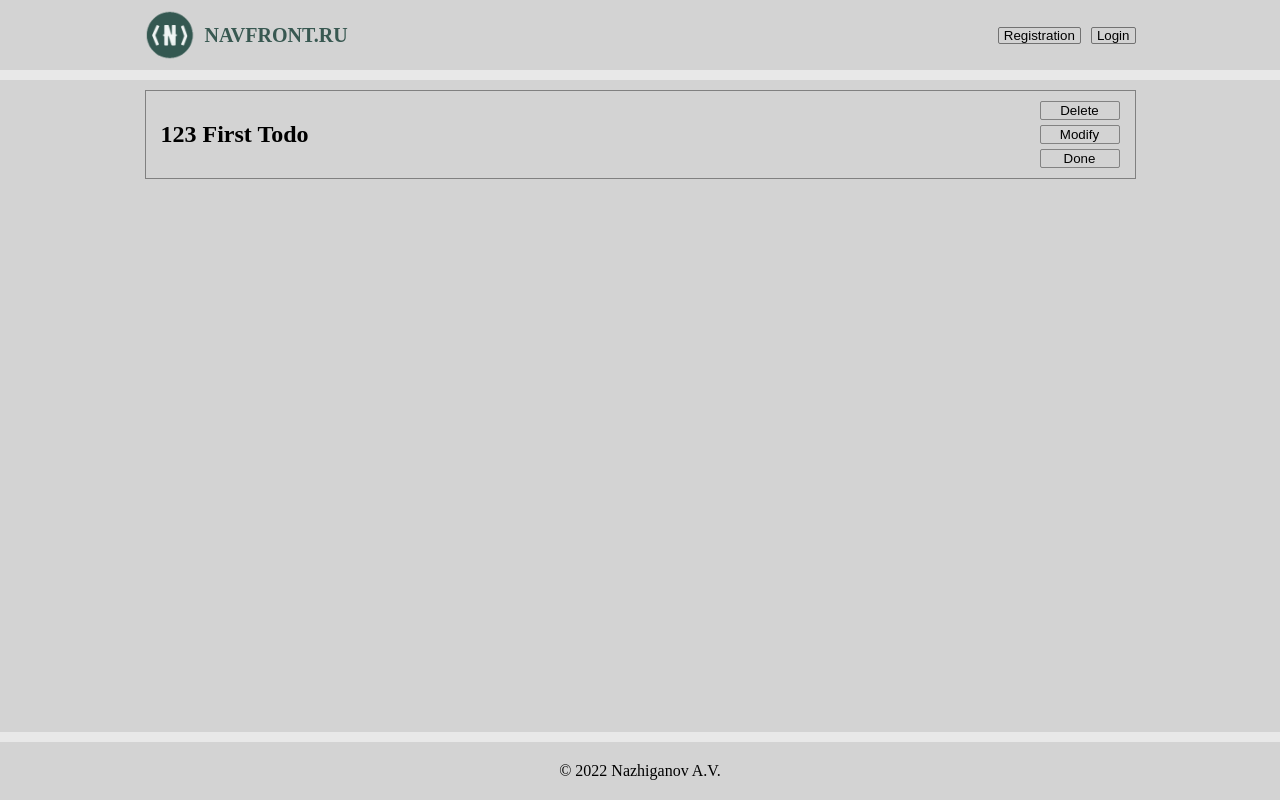
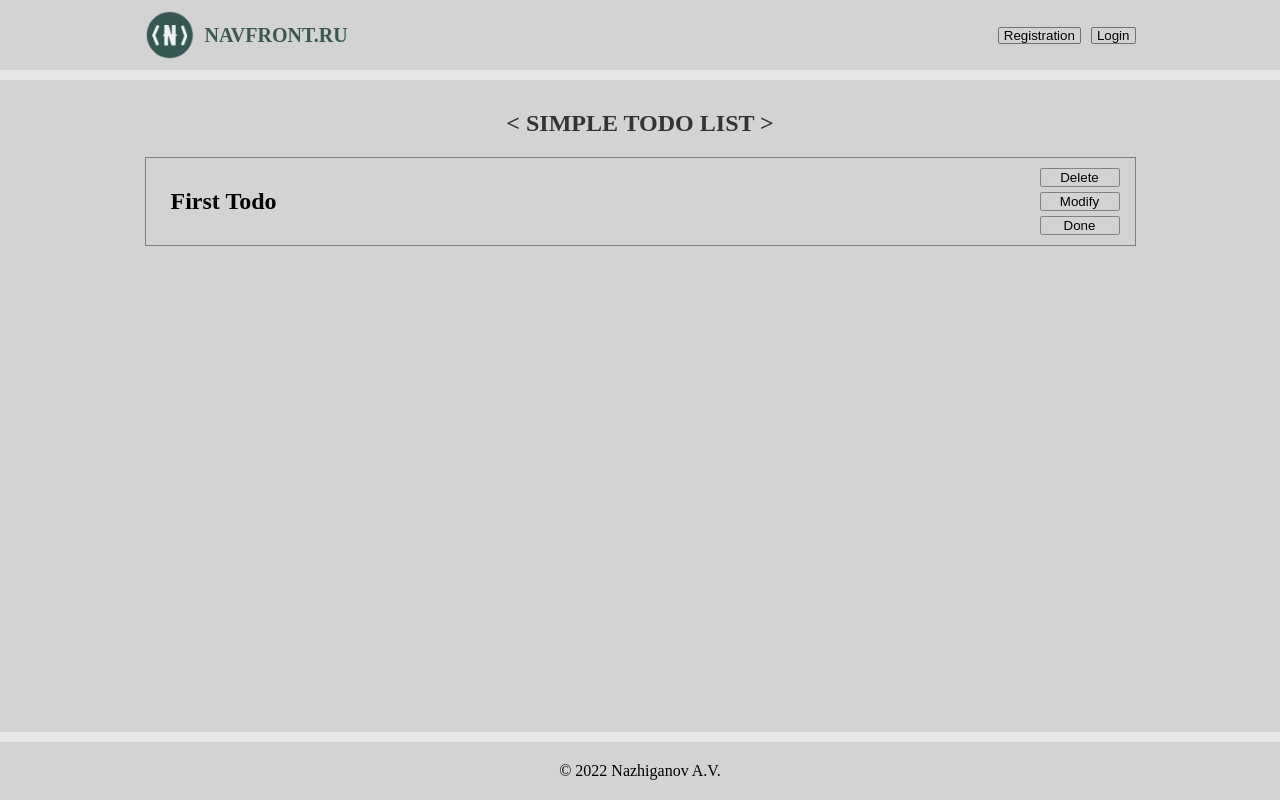
Before and after one commit to Navfront/SimpleToDo, a React (Create React App) app: page / in a window 1280 px wide. Built offline with nearby package versions, Linux system fonts and the light colour scheme.

Commit message:
refactoring

```diff
--- a/src/components/layers/main/main.tsx
+++ b/src/components/layers/main/main.tsx
@@ -1,16 +1,17 @@
 
 import TodoCard from '../../ui/todo-card/todo-card'
 import { StyledContainer } from '../container/styled'
-import { StyledMain, TodoList } from './styled'
+import { StyledMain, StyledMainTitle, StyledTodoList } from './styled'
 function Main () {
   return <StyledMain>
-      <StyledContainer>
-      <section>
-      <TodoList>
+        <StyledContainer>
+          <section>
+              <StyledMainTitle>{'<'} SIMPLE TODO LIST {'>'}</StyledMainTitle>
+      <StyledTodoList>
               <li>
                   <TodoCard todoId={'123'} title={'First Todo'} isDone={false}/>
               </li>
-        </TodoList>
+        </StyledTodoList>
         </section>
         </StyledContainer>
 </StyledMain>
--- a/src/components/layers/main/styled.tsx
+++ b/src/components/layers/main/styled.tsx
@@ -5,10 +5,15 @@ export const StyledMain = styled.main`
     margin-bottom: 10px;
     padding: 10px;
 `
-export const TodoList = styled.ul`
+export const StyledTodoList = styled.ul`
     list-style: none;
     padding: 0;
     margin: 0;
     display: grid;
     gap: 10px;
 `
+
+export const StyledMainTitle = styled.h1`
+    color: #333333;
+    text-align: center;
+`
--- a/src/components/ui/todo-card/styled.tsx
+++ b/src/components/ui/todo-card/styled.tsx
@@ -13,6 +13,7 @@ export const StyledTodoCard = styled.div`
 `
 
 export const StyledTitle = styled.h2<TitleProps>`
+margin-left: 10px;
     text-decoration: ${(props) => !props.isDone ? 'none' : 'line-through'};
     color: #000000;
 `
--- a/src/components/ui/todo-card/todo-card.tsx
+++ b/src/components/ui/todo-card/todo-card.tsx
@@ -18,7 +18,7 @@ const defCB = () => {
 function TodoCard ({ todoId, title, isDone = false, deleteCB = defCB, modifyCB = defCB, doneCB = defCB }: TodoCardProps) {
   const [isLoading] = useState(false)
   return <StyledTodoCard >
-      {isLoading ? <img style={{ margin: '0 auto' }} src={loading} alt='loading image'></img> : <StyledTitle isDone={isDone}>{todoId + ' ' + title}</StyledTitle>}
+      {isLoading ? <img style={{ margin: '0 auto' }} src={loading} alt='loading image'></img> : <StyledTitle isDone={isDone}>{title}</StyledTitle>}
 
       <StyledButtonsWrapper>
           <StyledButton onClick={deleteCB}>Delete</StyledButton>
```
